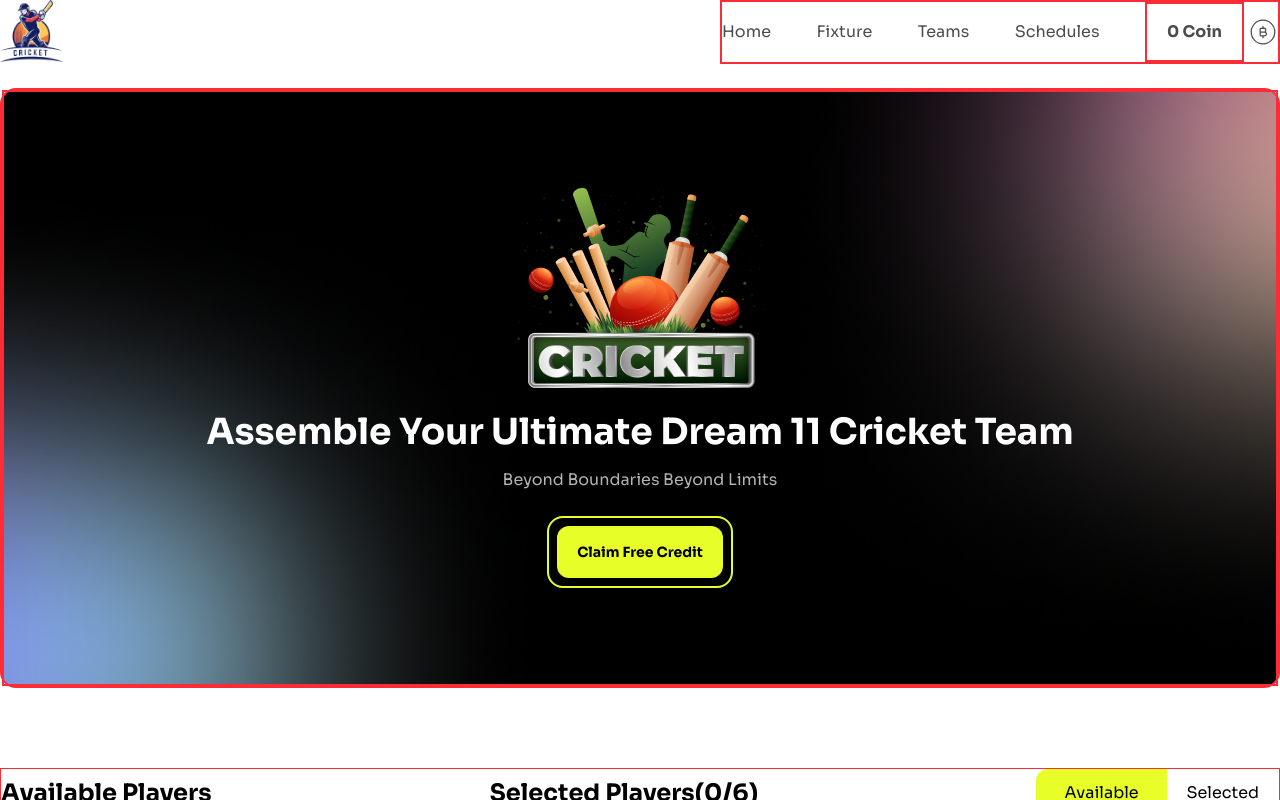
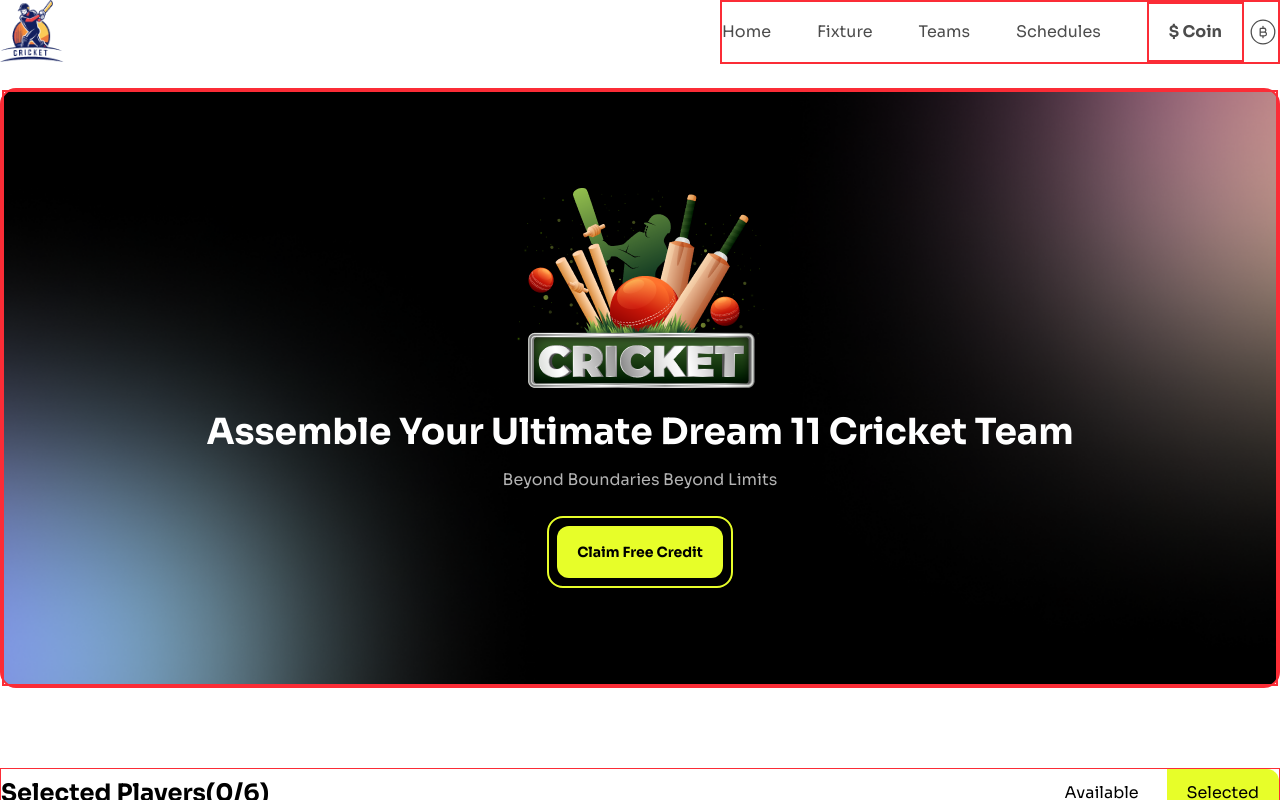
Before and after one commit to Shafkatahmad/mi7-mo43-B10A7-Dream-xi, a React (Vite) app: page / in a window 1280 px wide. Both pictures are taken after a click on the button "Selected". Shown: the top 800 px of the page. Built offline with nearby package versions, Linux system fonts and the light colour scheme.

Commit message:
conditional rendering of available vs selected

```diff
--- a/src/App.jsx
+++ b/src/App.jsx
@@ -7,12 +7,30 @@ import Navbar from './Components/Header/Navbar/Navbar'
 import Players from './Components/Players/Players'
 
 function App() {
+  const [coin, setCoin] = useState(false);
 
+  const handleCoin = addOrDelete => {
+    let newCoin = 0;
+    if(addOrDelete){
+      newCoin = coin + 2500;
+      setCoin(newCoin)
+    }
+    else if(!addOrDelete){
+      newCoin = coin - 2500;
+      setCoin(newCoin)
+    }
+  }
   return (
     <>
-      <Navbar></Navbar>
-      <Banner></Banner>
-      <Players></Players>
+      <Navbar
+        coin={coin}
+      ></Navbar>
+      <Banner
+        handleCoin={handleCoin}
+      ></Banner>
+      <Players
+        handleCoin={handleCoin}
+      ></Players>
       {/* <AvailablePlayers
         handleChoosePlayer={handleChoosePlayer}
       ></AvailablePlayers> */}
--- a/src/Components/Header/Banner/Banner.jsx
+++ b/src/Components/Header/Banner/Banner.jsx
@@ -1,7 +1,7 @@
 import banner from '../../../assets/banner-main.png'
 import bgShadow from '../../../assets/bg-shadow.png'
 
-const Banner = () => {
+const Banner = ({handleCoin}) => {
   return (
     <div className='max-w-330 mx-auto mt-6  bg-black rounded-2xl border-2 border-red-500 mb-20'
           style={{
@@ -18,7 +18,7 @@ const Banner = () => {
       <h3 className='mb-4 font-bold text-4xl'>Assemble Your Ultimate Dream 11 Cricket Team</h3>
       <p className='mb-6 text-white/70'>Beyond Boundaries Beyond Limits</p>
       <div className='p-2 border-2 border-[#E7FE29] rounded-2xl'>
-        <button className='font-bold text-sm text-black rounded-xl px-5 py-4 bg-[#E7FE29]'>Claim Free Credit</button>
+        <button className='font-bold text-sm text-black rounded-xl px-5 py-4 bg-[#E7FE29]' onClick={(()=>handleCoin(true))}>Claim Free Credit</button>
       </div>
       </div>
     </div>
--- a/src/Components/Header/Navbar/Navbar.jsx
+++ b/src/Components/Header/Navbar/Navbar.jsx
@@ -2,7 +2,7 @@ import React from 'react';
 import logo from  '../../../assets/logo.png'
 import { CiBitcoin } from "react-icons/ci";
 
-const Navbar = () => {
+const Navbar = ({coin}) => {
   return (
     <div className='flex justify-between max-w-330 mx-auto'>
       <figure>
@@ -14,7 +14,7 @@ const Navbar = () => {
           <li>Teams</li>
           <li>Schedules</li>
           <div className='flex items-center gap-1'>
-            <button className='border-2 border-red-500 font-bold px-5 py-4'>0 Coin</button>
+            <button className='border-2 border-red-500 font-bold px-5 py-4'>${coin} Coin</button>
             <CiBitcoin className='text-3xl font-bold'/>
           </div>
         </ul>
--- a/src/Components/Players/Players.jsx
+++ b/src/Components/Players/Players.jsx
@@ -2,13 +2,22 @@ import React, { useState } from 'react';
 import AvailablePlayers from '../AvailablePlayers/AvailablePlayers';
 import SelectedPlayers from '../SelectedPlayers/SelectedPlayers';
 
-const Players = () => {
+const Players = ({handleCoin}) => {
   const [players, setPlayers] = useState([]);
+  const [toggle, setToggle] = useState(true);
 
   const handleChoosePlayer = player => {
     // console.log(player)
-    setPlayers([...players, player]);
+    if(players.includes(player)) {
+      console.log('already exits')
+    }
+    else {
+      setPlayers([...players, player]);
+    }
+  }
 
+  const handleToggle = status => {
+    setToggle(status);
   }
 
   const deleteChossenPlaer = id => {
@@ -17,22 +26,30 @@ const Players = () => {
   return (
     <div className="max-w-330 mx-auto mb-50">
       <div className="flex justify-between mb-8 items-center border border-red-500">
-        <h3 className="font-bold text-2xl">Available Players</h3>
-        <h3 className="font-bold text-2xl">Selected Players({players.length}/6)</h3>
+        <h3 className={`font-bold text-2xl ${!toggle? `hidden`: ''}`}>Available Players</h3>
+        <h3 className={`font-bold text-2xl ${toggle? `hidden`: ''}`}>Selected Players({players.length}/6)</h3>
         <div>
-            <button className="px-7 py-3 bg-[#E7FE29] rounded-l-xl">Available</button>
-            <button className="px-5 py-3 rounded-r-xl">Selected</button>
+            <button className={`px-7 py-3 rounded-l-xl ${toggle? 'bg-[#E7FE29] ': ''} ${!toggle? 'rounded-l-xl ': ''}`} onClick={()=>handleToggle(true)}>Available</button>
+            <button className={`px-5 py-3 ${!toggle? 'bg-[#E7FE29] ': ''} ${!toggle? 'rounded-r-xl ': ''}`} onClick={()=>handleToggle(false)}>Selected</button>
         </div>
       </div>
 
 
-      <AvailablePlayers
+      {toggle? (<AvailablePlayers
+          handleChoosePlayer={handleChoosePlayer}
+      ></AvailablePlayers>): (<SelectedPlayers
+          players={players}
+          deleteChossenPlaer={deleteChossenPlaer}
+          handleCoin={handleCoin}
+      ></SelectedPlayers>)}
+      {/* <AvailablePlayers
           handleChoosePlayer={handleChoosePlayer}
       ></AvailablePlayers>
       <SelectedPlayers
           players={players}
           deleteChossenPlaer={deleteChossenPlaer}
-      ></SelectedPlayers>
+          handleCoin={handleCoin}
+      ></SelectedPlayers> */}
     </div>
   );
 };
--- a/src/Components/SelectedPlayer/SelectedPlayer.jsx
+++ b/src/Components/SelectedPlayer/SelectedPlayer.jsx
@@ -1,6 +1,6 @@
 import { RiDeleteBinLine } from "react-icons/ri";
 
-const SelectedPlayer = ({player, deleteChossenPlaer}) => {
+const SelectedPlayer = ({player, deleteChossenPlaer, handleCoin}) => {
   const {image, name, battingHand} = player;
   return (
     <div className="flex justify-between p-6 border border-[#131313]/10 rounded-2xl mb-6">
@@ -13,7 +13,9 @@ const SelectedPlayer = ({player, deleteChossenPlaer}) => {
           <p className="text-[#131313]/60">{battingHand}</p>
         </div>
         </div>
-        <RiDeleteBinLine className="text-2xl text-[#F14749]" onClick={()=> deleteChossenPlaer(player.id)} />
+        <RiDeleteBinLine className="text-2xl text-[#F14749]" onClick={()=> {
+          deleteChossenPlaer(player.id);
+          handleCoin(false)}} />
     </div>
   );
 };
--- a/src/Components/SelectedPlayers/SelectedPlayers.jsx
+++ b/src/Components/SelectedPlayers/SelectedPlayers.jsx
@@ -1,7 +1,7 @@
 import SelectedPlayer from "../SelectedPlayer/SelectedPlayer";
 
 
-const SelectedPlayers = ({players, deleteChossenPlaer}) => {
+const SelectedPlayers = ({players, deleteChossenPlaer, handleCoin}) => {
   console.log(players);
   return (
     <div>
@@ -9,6 +9,7 @@ const SelectedPlayers = ({players, deleteChossenPlaer}) => {
         players.map(player => <SelectedPlayer
             player={player}
             deleteChossenPlaer={deleteChossenPlaer}
+            handleCoin={handleCoin}
         ></SelectedPlayer>)
       }
       <div className="">
```
